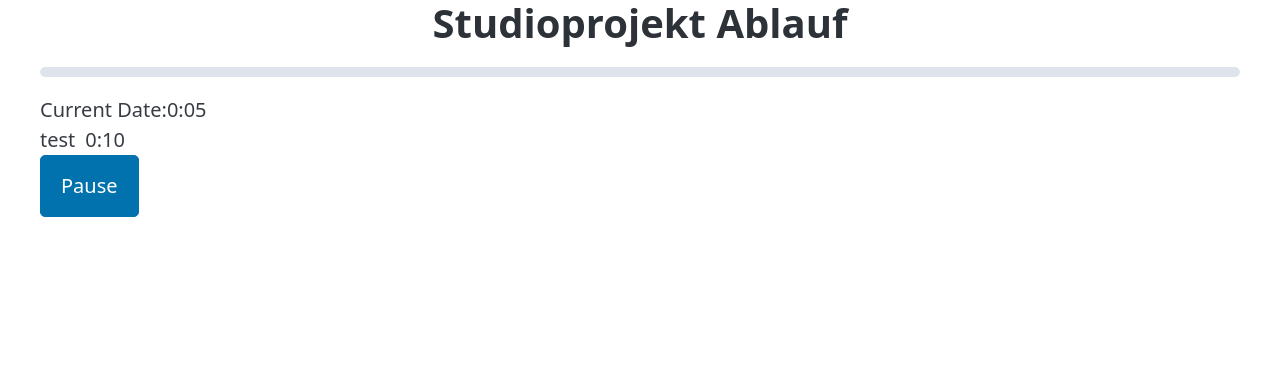
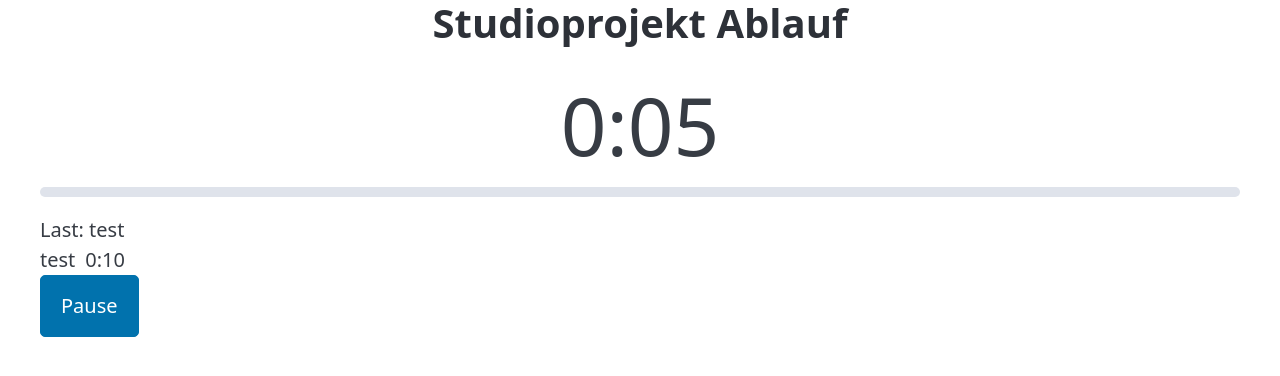
Before and after one commit to Lenni009/Studioprojekt-Ablauf, a Vue app: page / in a window 1280 px wide. Shown: the top 376 px of the page. Built offline with nearby package versions, Linux system fonts and the light colour scheme.

Commit message:
somewhat working timer

```diff
--- a/src/components/Schedule.vue
+++ b/src/components/Schedule.vue
@@ -1,9 +1,11 @@
 <script setup lang="ts">
-import json from '@/assets/ablauf.json';
+import schedule from '@/assets/ablauf.json';
 import { useTimestamp } from '@vueuse/core';
 import { computed, ref } from 'vue';
 import { expectedLength } from '@/variables/time';
 import TableItem from './TableItem.vue';
+import type { ScheduleItem } from '@/types/schedule';
+import { getFormattedTimeDiff, timestampToString, stringToTimestamp } from '@/helpers/time';
 
 const startDate = Date.now();
 
@@ -19,12 +21,9 @@ const timeElapsed = computed(() =>
 const timeElapsedInSeconds = computed(() => timeElapsed.value / 1000);
 const formattedTime = computed(() => timestampToString(timeElapsed.value));
 
-function timestampToString(time: number): string {
-  const timeInSeconds = Math.floor(time / 1000);
-  const minutes = Math.floor(timeInSeconds / 60);
-  const seconds = timeInSeconds % 60;
-  return `${Math.floor(minutes)}:${seconds.toString().padStart(2, '0')}`;
-}
+const lastEventIndex = computed(() =>
+  schedule.findLastIndex((item: ScheduleItem) => stringToTimestamp(item.timestamp) >= timeElapsed.value)
+);
 
 function pause() {
   pausedAtTimestamp.value = Date.now();
@@ -39,20 +38,30 @@ function resume() {
 </script>
 
 <template>
+  <div
+    :class="{ 'is-paused': isPaused }"
+    class="timer"
+  >
+    {{ formattedTime }}
+  </div>
+
   <progress
     class="progress"
     :max="expectedLength"
     :value="timeElapsedInSeconds"
   ></progress>
 
-  <div>
-    <span>Current Date:</span>
-    <span>{{ formattedTime }}</span>
-  </div>
+  <div v-if="lastEventIndex !== -1">Last: {{ schedule[lastEventIndex].name }}</div>
+  <template v-if="lastEventIndex !== schedule.length - 1">
+    <div>Next: {{ schedule[lastEventIndex + 1].name }}</div>
+    <div>
+      Next in: {{ getFormattedTimeDiff(timeElapsed, stringToTimestamp(schedule[lastEventIndex + 1].timestamp)) }}
+    </div>
+  </template>
 
   <div class="table">
     <TableItem
-      v-for="item in json"
+      v-for="item in schedule"
       :data="item"
       :key="item.name"
       :ts="timeElapsed"
@@ -79,4 +88,17 @@ function resume() {
   display: flex;
   flex-direction: column;
 }
+
+.timer {
+  font-size: 4rem;
+  text-align: center;
+
+  &.is-paused {
+    background-color: red;
+  }
+}
+
+.time-until-next {
+  font-size: larger;
+}
 </style>
--- a/src/components/TableItem.vue
+++ b/src/components/TableItem.vue
@@ -1,18 +1,12 @@
 <script setup lang="ts">
 import { computed } from 'vue';
+import { stringToTimestamp } from '@/helpers/time';
+import type { ScheduleItem } from '@/types/schedule';
 
 const props = defineProps<{
-  data: {
-    name: string;
-    timestamp: string;
-  };
+  data: ScheduleItem;
   ts: number;
 }>();
-
-function stringToTimestamp(time: string): number {
-  const [minutes, seconds] = time.split(':').map((item) => parseInt(item));
-  return (minutes * 60 + seconds) * 1000;
-}
 
 const isCompleted = computed(() => props.ts >= stringToTimestamp(props.data.timestamp));
 </script>
--- /dev/null
+++ b/src/helpers/time.ts
@@ -0,0 +1,16 @@
+export function stringToTimestamp(time: string): number {
+  const [minutes, seconds] = time.split(':').map((item) => parseInt(item));
+  return (minutes * 60 + seconds) * 1000;
+}
+
+export function timestampToString(time: number): string {
+  const timeInSeconds = Math.floor(time / 1000);
+  const minutes = Math.floor(timeInSeconds / 60);
+  const seconds = timeInSeconds % 60;
+  return `${Math.floor(minutes)}:${seconds.toString().padStart(2, '0')}`;
+}
+
+export function getFormattedTimeDiff(time1: number, time2: number) {
+  const diff = (time2 - time1) + 1000;
+  return timestampToString(diff);
+}
--- /dev/null
+++ b/src/types/schedule.ts
@@ -0,0 +1,4 @@
+export interface ScheduleItem {
+  name: string;
+  timestamp: string;
+}
```
